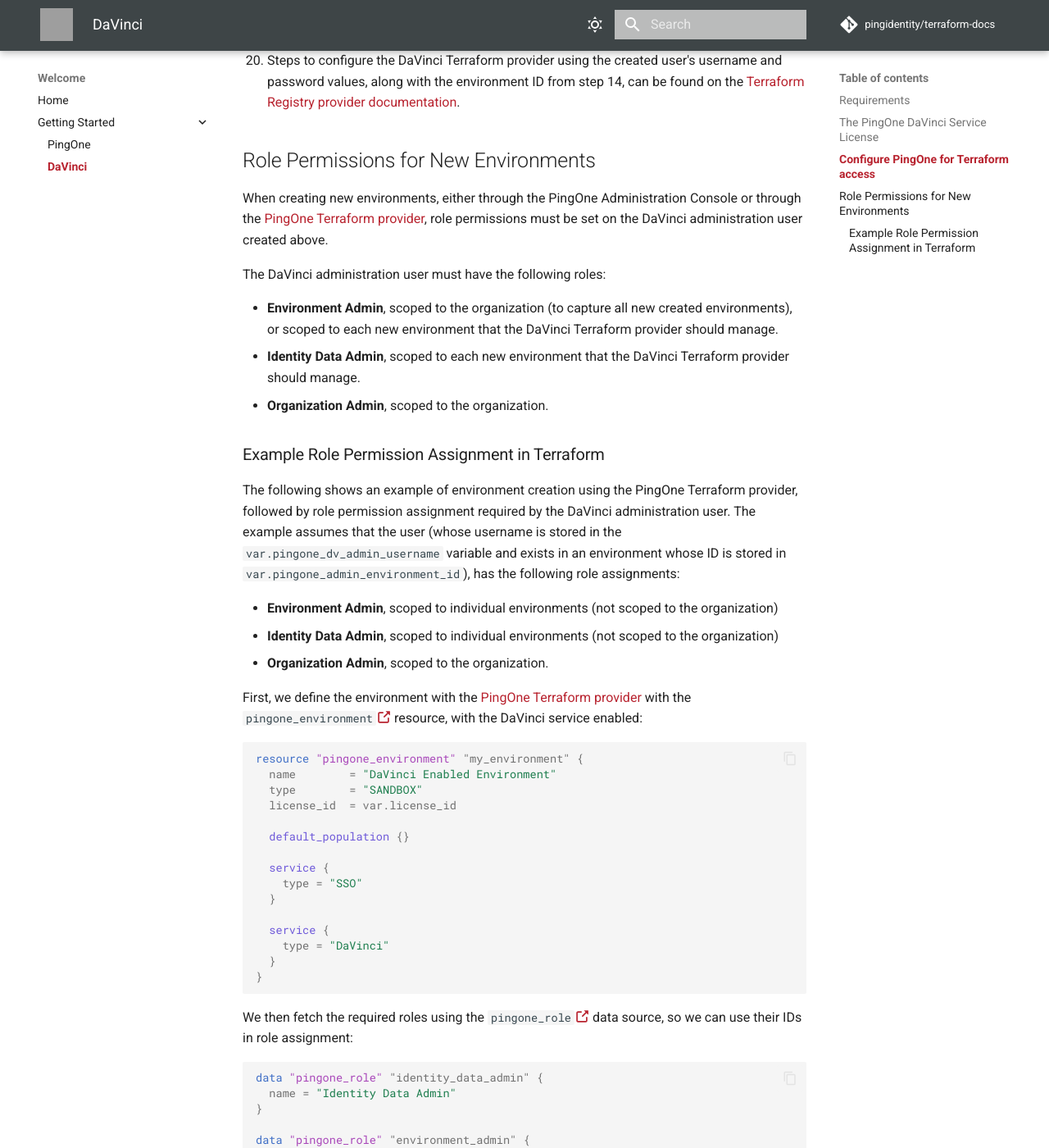
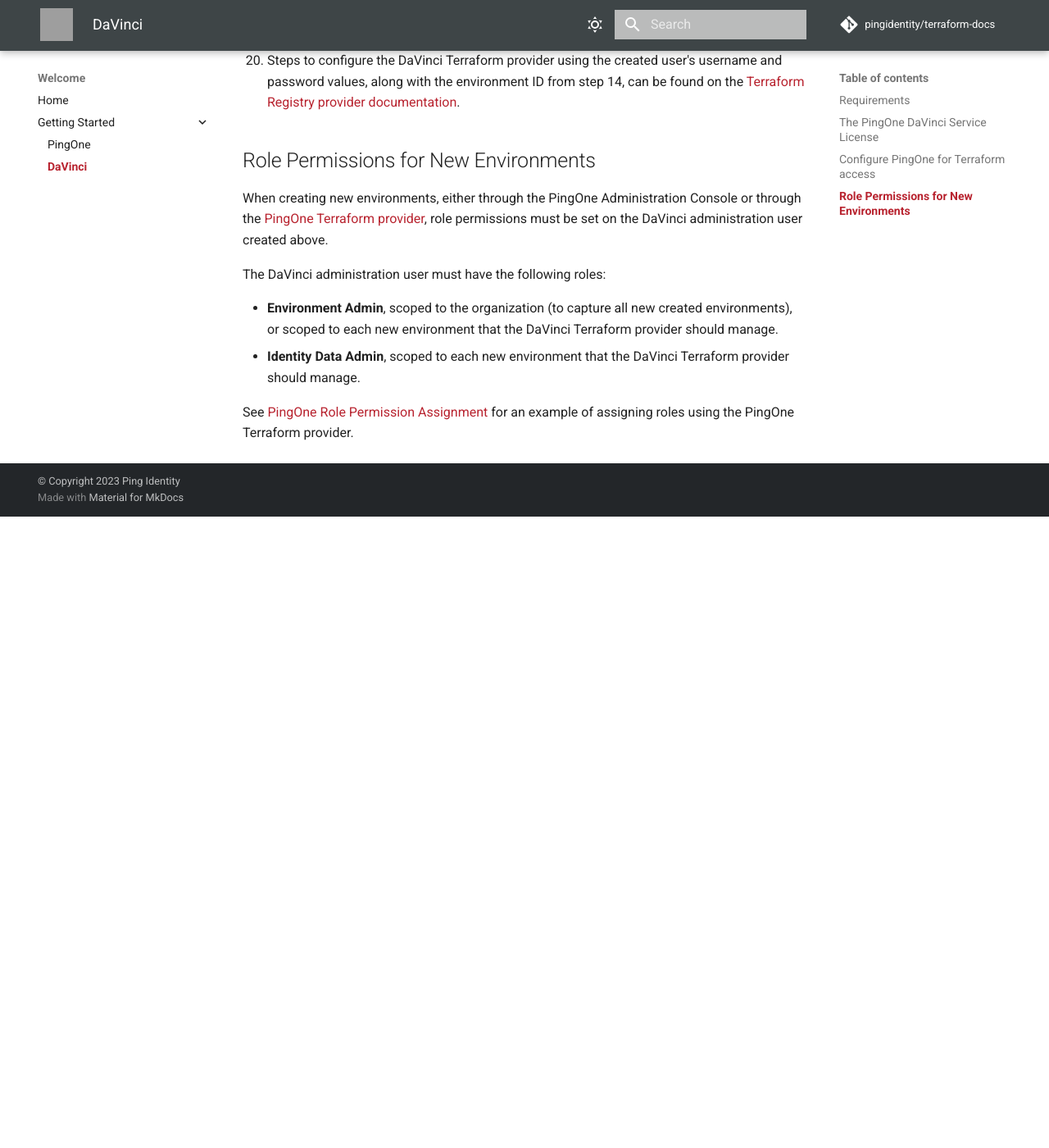
Before and after one commit to pingidentity/terraform-docs, an MkDocs documentation site: the page built from docs/getting-started/davinci.md, in a window 1280 px wide and 1400 px high, scrolled down 3565 px. Shown: the whole window at 82% size. Built offline with MkDocs 1.6.1 and Material for MkDocs 9.7.7, drawn with Linux system fonts in a browser that asks for light colours; comment, search, counter and statistics services are not loaded; after the commit the page ends 4195 px from its top, so only the background shows below that; some of the changed text lies outside the part shown; grey boxes are pictures that could not be loaded.

Commit message:
start faq and example sections

````diff
--- a/docs/getting-started/davinci.md
+++ b/docs/getting-started/davinci.md
@@ -132,70 +132,5 @@ The DaVinci administration user must have the following roles:
 
 * **Environment Admin**, scoped to the organization (to capture all new created environments), or scoped to each new environment that the DaVinci Terraform provider should manage.
 * **Identity Data Admin**, scoped to each new environment that the DaVinci Terraform provider should manage.
-* **Organization Admin**, scoped to the organization.
 
-### Example Role Permission Assignment in Terraform
-
-The following shows an example of environment creation using the PingOne Terraform provider, followed by role permission assignment required by the DaVinci administration user.  The example assumes that the user (whose username is stored in the `var.pingone_dv_admin_username` variable and exists in an environment whose ID is stored in `var.pingone_admin_environment_id`), has the following role assignments:
-
-* **Environment Admin**, scoped to individual environments (not scoped to the organization)
-* **Identity Data Admin**, scoped to individual environments (not scoped to the organization)
-* **Organization Admin**, scoped to the organization.
-
-First, we define the environment with the [PingOne Terraform provider](https://pingidentity.github.io/terraform-docs/getting-started/pingone/) with the `pingone_environment`<a href="https://registry.terraform.io/providers/pingidentity/pingone/latest/docs/resources/environment" target="_blank">:octicons-link-external-16:</a> resource, with the DaVinci service enabled:
-``` terraform
-resource "pingone_environment" "my_environment" {
-  name        = "DaVinci Enabled Environment"
-  type        = "SANDBOX"
-  license_id  = var.license_id
-
-  default_population {}
-
-  service {
-    type = "SSO"
-  }
-
-  service {
-    type = "DaVinci"
-  }
-}
-```
-
-We then fetch the required roles using the `pingone_role`<a href="https://registry.terraform.io/providers/pingidentity/pingone/latest/docs/data-sources/role" target="_blank">:octicons-link-external-16:</a> data source, so we can use their IDs in role assignment:
-``` terraform
-data "pingone_role" "identity_data_admin" {
-  name = "Identity Data Admin"
-}
-
-data "pingone_role" "environment_admin" {
-  name = "Environment Admin"
-}
-```
-
-We fetch the DaVinci administration user using the `pingone_user`<a href="https://registry.terraform.io/providers/pingidentity/pingone/latest/docs/data-sources/user" target="_blank">:octicons-link-external-16:</a> data source, so we can use their ID in role assignment.
-``` terraform
-data "pingone_user" "dv_admin_user" {
-  environment_id = var.pingone_admin_environment_id
-
-  username = var.pingone_dv_admin_username
-}
-```
-
-Lastly, we assign the roles to the DaVinci administration user with the `pingone_role_assignment_user`<a href="https://registry.terraform.io/providers/pingidentity/pingone/latest/docs/resources/role_assignment_user" target="_blank">:octicons-link-external-16:</a> resource.
-``` terraform
-resource "pingone_role_assignment_user" "admin_sso_identity_admin" {
-  environment_id       = var.pingone_admin_environment_id
-  user_id              = data.pingone_user.dv_admin_user.id
-  role_id              = data.pingone_role.identity_data_admin.id
-  scope_environment_id = pingone_environment.my_environment.id
-}
-
-resource "pingone_role_assignment_user" "admin_sso_environment_admin" {
-  environment_id       = var.pingone_admin_environment_id
-  user_id              = data.pingone_user.dv_admin_user.id
-  role_id              = data.pingone_role.environment_admin.id
-  scope_environment_id = pingone_environment.my_environment.id
-}
-```
-
-Once the roles are assigned, the DaVinci administration user is able to make administrative changes to the DaVinci configuration in the new environment.
+See [PingOne Role Permission Assignment](../../examples/pingone/role-assignment.md) for an example of assigning roles using the PingOne Terraform provider.
--- a/mkdocs.yml
+++ b/mkdocs.yml
@@ -62,7 +62,9 @@ nav:
       - Getting Started:
           - PingOne: "getting-started/pingone.md"
           - DaVinci: "getting-started/davinci.md"
-  # - Use Case Examples:
+  - Examples:
+      - PingOne:
+         - Role Permission Assignment: "examples/pingone.md"
   #     - Introduction: "use-case-examples/introduction.md"
   #     - Integrated Solutions:
   #         - PingOne/DaVinci Flow Integration: "use-case-examples/integrated-pingone-davinci-flow.md"
@@ -72,3 +74,6 @@ nav:
   #     - PingOne:
   #         - Protecting Data: "best-practices/pingone-protecting-data.md"
   #         - Customer / Workforce / Custom Environments: "best-practices/pingone-environment-management.md"
+  - FAQ:
+      - PingOne: "faq/pingone.md"
+      - DaVinci: "faq/davinci.md"
````
Also changed, not shown: docs/examples/pingone/role-assignment.md (added, +87 -0 lines), docs/faq/davinci.md (added, +27 -0 lines), docs/faq/pingone.md (added, +49 -0 lines).
